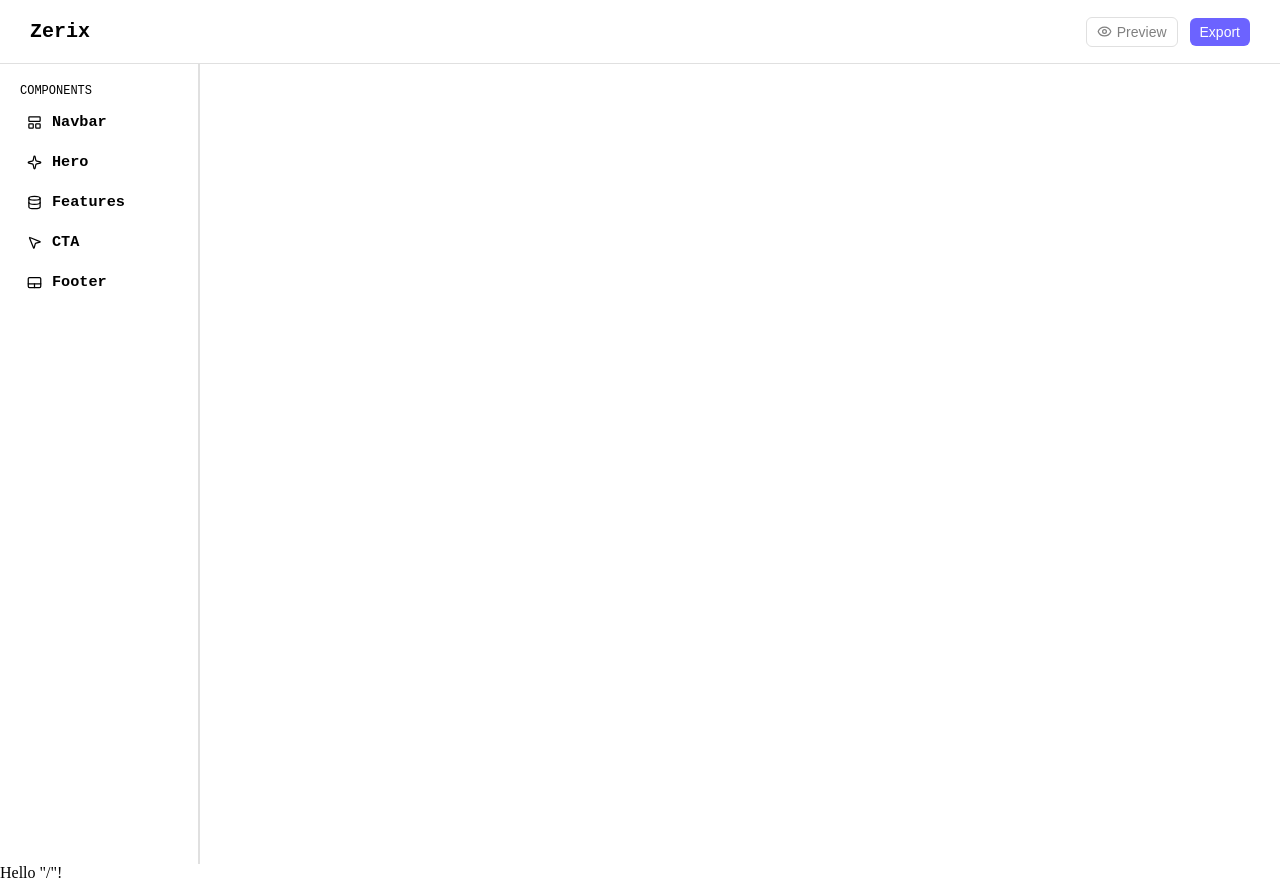
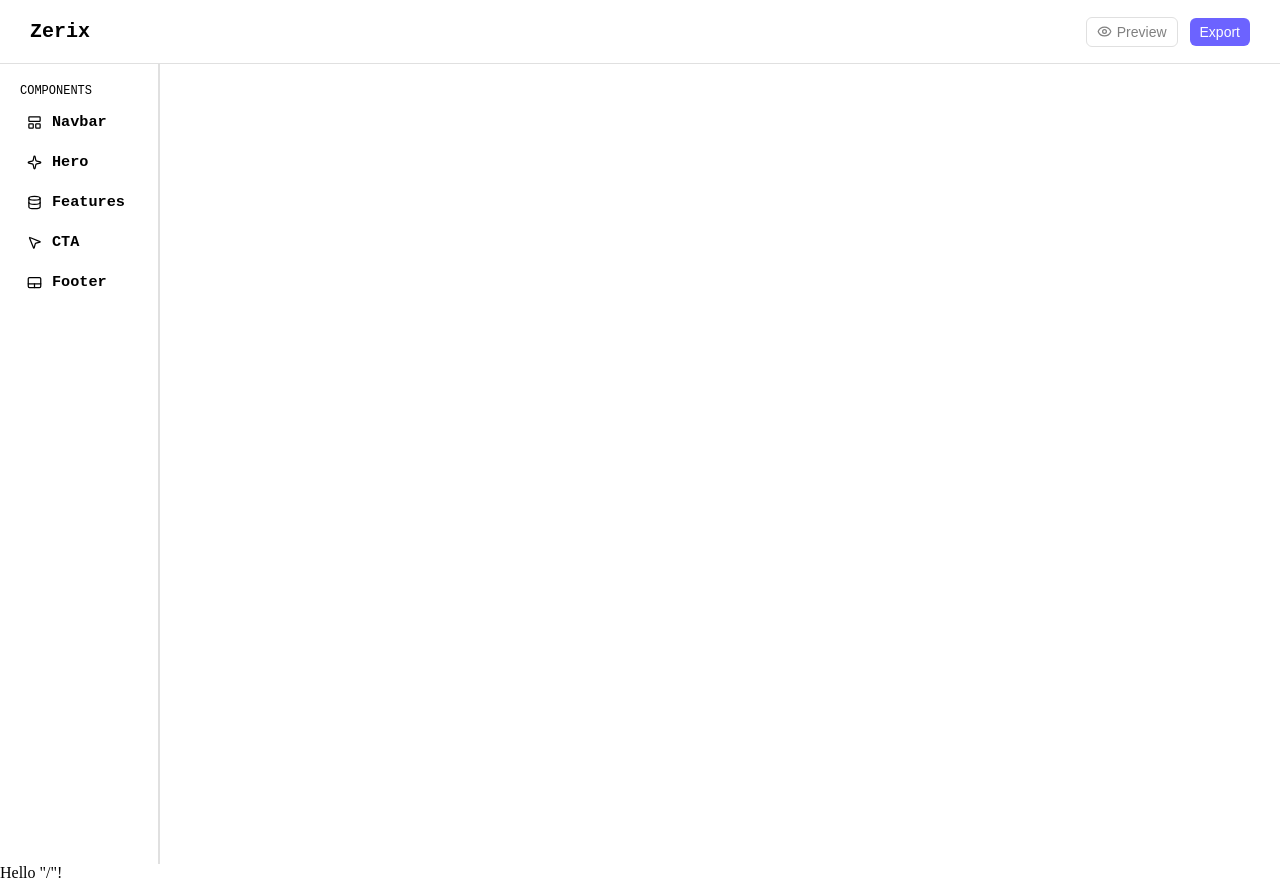
Before and after one commit to Sunjay77/zerix, a React (Vite) app: page / in a window 1280 px wide. Built offline with nearby package versions, Linux system fonts and the light colour scheme.

Commit message:
LeftSideBar: Width Change

```diff
--- a/src/components/Leftsidebar/LeftSideBarStyle.ts
+++ b/src/components/Leftsidebar/LeftSideBarStyle.ts
@@ -2,7 +2,7 @@
 
 import styled from "styled-components";
 export const LeftSidebar = styled.div`
-  width: 25vh;
+  width: 20vh;
   height: 100vh;
   display: flex;
   flex-direction: column;
```
